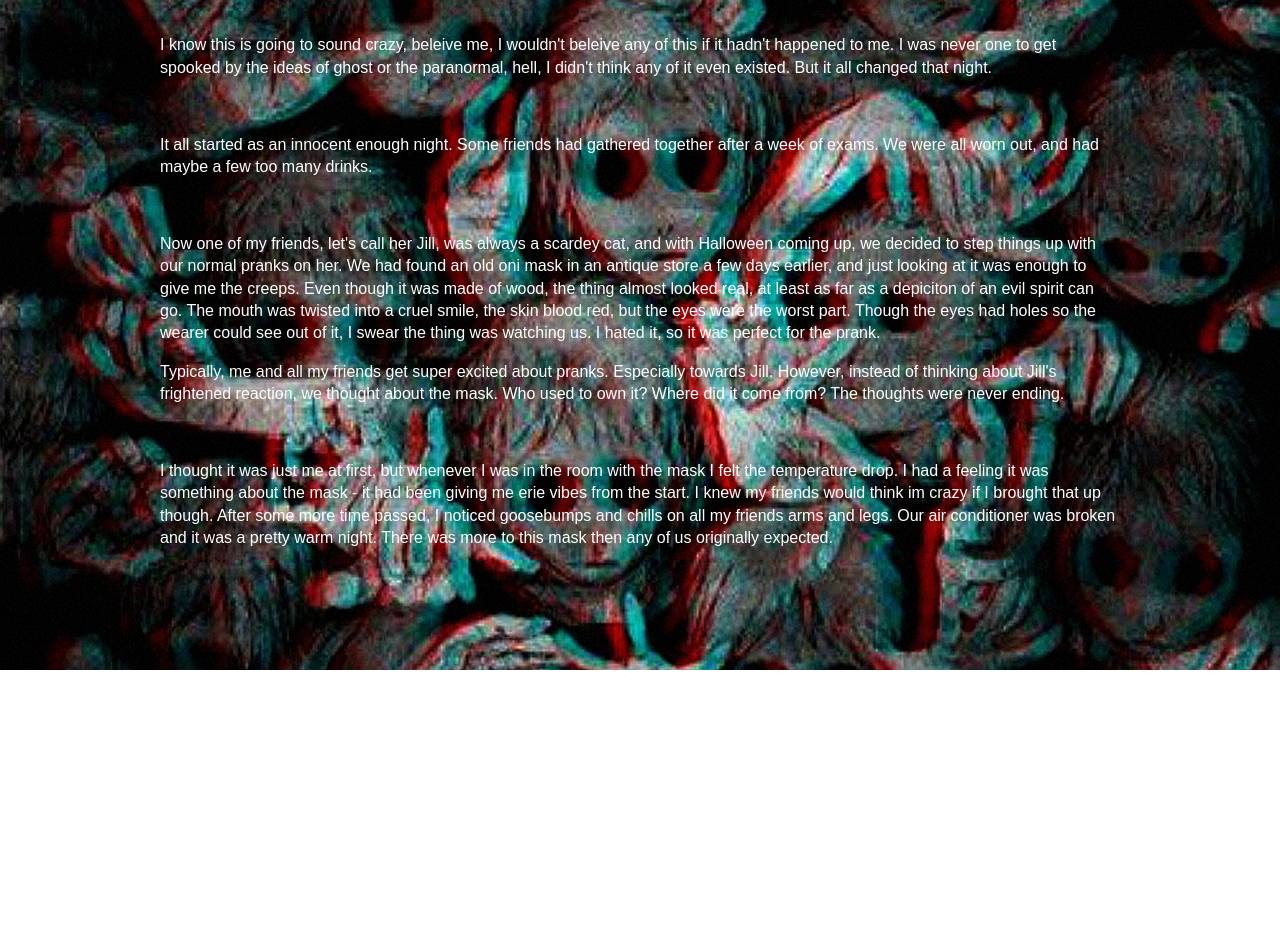
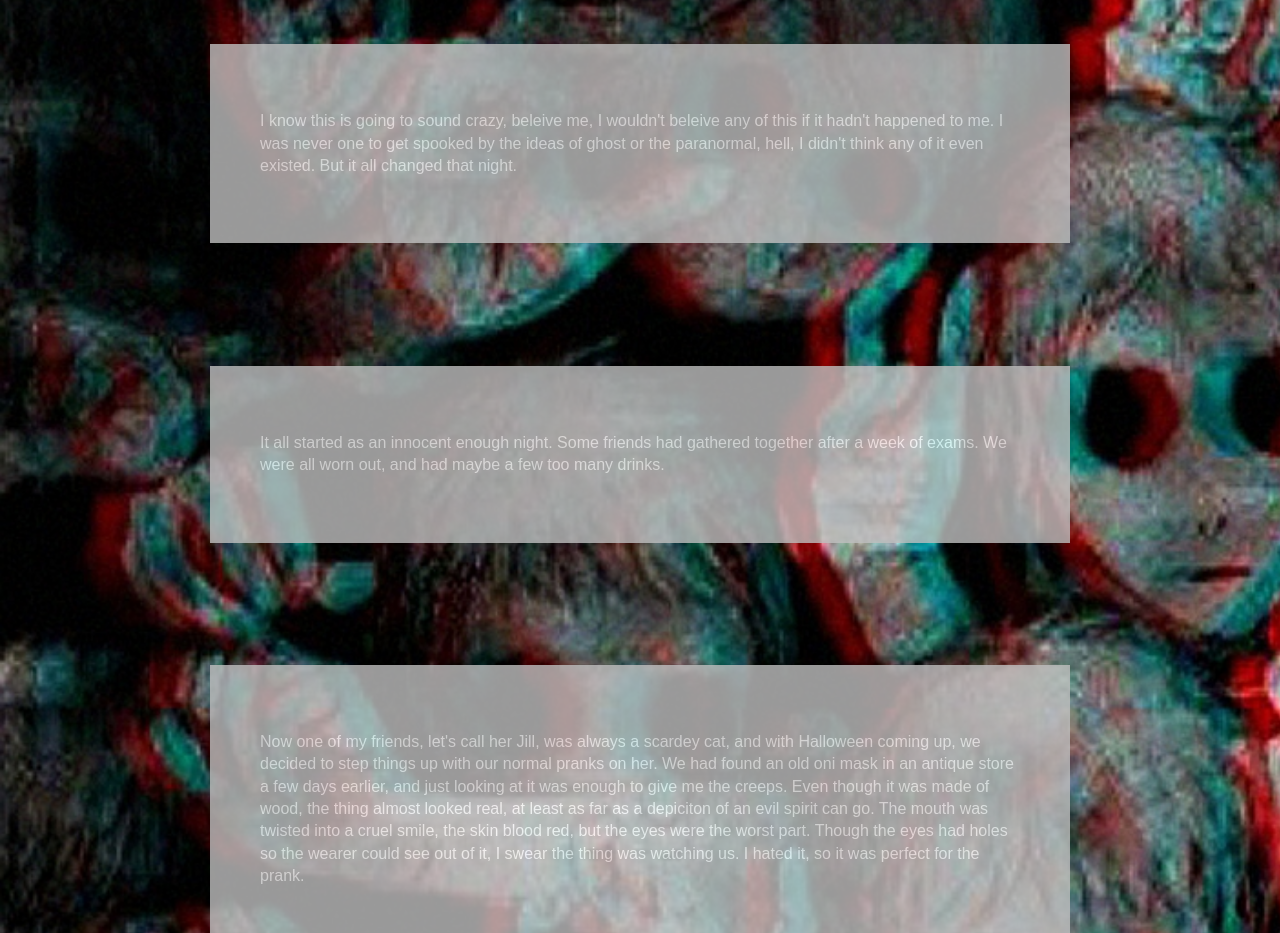
Before and after one commit to drwhich/Exquisite-Corpse, a plain HTML site: page index.html in a window 1280 px wide. Shown: the part 130-1063 px from the top of the page. Before the commit the page ends 800 px from the top, so only its background shows below. Drawn offline with nearby package versions, Linux system fonts and the light colour scheme.

Commit message:
Added fade in function

```diff
--- a/css/main.css
+++ b/css/main.css
@@ -127,7 +127,12 @@ h1, h2, h3 {
 }
 
 
-
+.fade{ /*controls fade in*/
+  margin: 50px;
+  padding: 50px;
+  background-color: rgb(192, 192, 192);
+  opacity: 0.8;
+}
 
 
 
--- a/index.html
+++ b/index.html
@@ -1,8 +1,11 @@
+    <!DOCTYPE html>
+<!DOCTYPE html>
+<html>
     <head>
         <meta charset="utf-8">
         <meta http-equiv="x-ua-compatible" content="ie=edge">
-        <title>Semantic Markup Boilerplate</title>
-        <title>Exquisite Corpse</title>
+        <title>The Mask</title>
+
         <meta name="description" content="Class demo of html5 boilerplate and html5 structure and semantics">
         <meta name="viewport" content="width=device-width, initial-scale=1">
 
@@ -10,6 +13,28 @@
         <link rel="stylesheet" href="css/main.css">
         <script src="js/vendor/modernizr-2.8.3.min.js"></script>
         <script src="https://code.jquery.com/jquery-1.10.2.js"></script> <!-- Fading in/out Jquery -->
+  <script src="https://ajax.googleapis.com/ajax/libs/jquery/1.7.1/jquery.min.js"></script>
+<script type="text/javascript"> /*Text box fade in on scroll*/
+
+$(window).on("load",function() {
+  $(window).scroll(function() {
+    $(".fade").each(function() {
+      /* Check the location of each desired element */
+      var objectBottom = $(this).offset().top + $(this).outerHeight();
+      var windowBottom = $(window).scrollTop() + $(window).innerHeight();
+
+      /* If the element is completely within bounds of the window, fade it in */
+      if (objectBottom < windowBottom) { //object comes into view (scrolling down)
+        if ($(this).css("opacity")==0) {$(this).fadeTo(500,0.8);}
+      } else { //object goes out of view (scrolling up)
+        if ($(this).css("opacity")==0.8) {$(this).fadeTo(500,0);}
+      }
+    });
+  }); $(window).scroll(); //invoke scroll-handler on page-load
+});
+</script>
+
+
     </head>
     <body>
     <body class="main">
@@ -20,6 +45,7 @@
         <!-- Add your site or application content here -->
 
         <main>
+        <div> <!--for main control of fade in-->
        <!--    <p><time datetime="2016-09-20T16:00-07:00" pubdate="pubdate">September 20th, 2016 4:00pm</time></p>
           <p>Hello world! This is HTML5 Boilerplate.</p> -->
         <h1>Exquisite Corpse</h1>
@@ -29,20 +55,25 @@
 
 
         <!-- Brady did this part -->
-  <p>I know this is going to sound crazy, beleive me, I wouldn't beleive any of this if it hadn't happened to me. I was never one to get spooked by the ideas of ghost or the paranormal, hell, I didn't think any of it even existed. But it all changed that night.</p>
+        <div class="fade">
+  <p>I know this is going to sound crazy, beleive me, I wouldn't beleive any of this if it hadn't happened to me. I was never one to get spooked by the ideas of ghost or the paranormal, hell, I didn't think any of it even existed. But it all changed that night.</p></div>
   <br>
-  <p>It all started as an innocent enough night. Some friends had gathered together after a week of exams. We were all worn out, and had maybe a few too many drinks.</p>
+  <div class="fade">
+  <p>It all started as an innocent enough night. Some friends had gathered together after a week of exams. We were all worn out, and had maybe a few too many drinks.</p> </div>
   <br>
-  <p>Now one of my friends, let's call her Jill, was always a scardey cat, and with Halloween coming up, we decided to step things up with our normal pranks on her. We had found an old oni mask in an antique store a few days earlier, and just looking at it was enough to give me the creeps. Even though it was made of wood, the thing almost looked real, at least as far as a depiciton of an evil spirit can go. The mouth was twisted into a cruel smile, the skin blood red, but the eyes were the worst part. Though the eyes had holes so the wearer could see out of it, I swear the thing was watching us. I hated it, so it was perfect for the prank.</p>
+   <div class="fade">
+  <p>Now one of my friends, let's call her Jill, was always a scardey cat, and with Halloween coming up, we decided to step things up with our normal pranks on her. We had found an old oni mask in an antique store a few days earlier, and just looking at it was enough to give me the creeps. Even though it was made of wood, the thing almost looked real, at least as far as a depiciton of an evil spirit can go. The mouth was twisted into a cruel smile, the skin blood red, but the eyes were the worst part. Though the eyes had holes so the wearer could see out of it, I swear the thing was watching us. I hated it, so it was perfect for the prank.</p></div>
 
 
         <!-- end brady stuff -->
 
         <!-- Eli -->
 <section class="Eli">
-  <p>Typically, me and all my friends get super excited about pranks. Especially towards Jill. However, instead of thinking about Jill's frightened reaction, we thought about the mask. Who used to own it? Where did it come from? The thoughts were never ending.</p>
+ <div class="fade">
+  <p>Typically, me and all my friends get super excited about pranks. Especially towards Jill. However, instead of thinking about Jill's frightened reaction, we thought about the mask. Who used to own it? Where did it come from? The thoughts were never ending.</p></div>
   <br>
-  <p>I thought it was just me at first, but whenever I was in the room with the mask I felt the temperature drop. I had a feeling it was something about the mask - it had been giving me erie vibes from the start. I knew my friends would think im crazy if I brought that up though. After some more time passed, I noticed goosebumps and chills on all my friends arms and legs. Our air conditioner was broken and it was a pretty warm night. There was more to this mask then any of us originally expected. </p>
+  <div class="fade">
+  <p>I thought it was just me at first, but whenever I was in the room with the mask I felt the temperature drop. I had a feeling it was something about the mask - it had been giving me erie vibes from the start. I knew my friends would think im crazy if I brought that up though. After some more time passed, I noticed goosebumps and chills on all my friends arms and legs. Our air conditioner was broken and it was a pretty warm night. There was more to this mask then any of us originally expected. </p></div>
 </section>
 
          <!--  <p>I wake up at night, and I hear a creak. </p>
@@ -56,56 +87,8 @@
             <figure><img class="toggle" src="img/boo.png" alt="boo" style="position: absolute; top: 125px; left: 100px;" class="boo-pic"></figure>
           </div> -->
 
-         <!--  <h3>abbreviations</h3>
-          <p>Welcome to the <abbr title="Technology Arts and Media">TAM</abbr></p>
-
-          <h2>definitions</h2>
-          <p>What is a <dfn>keytar</dfn>? Well some people define it as a "keyboard shaped like a guitar."</p>
-
-          <h3>figures and figcaptions</h3>
-          <figure>
-            <img src="source" alt="korg keytar" />
-            <figcaption>Caption for the figure</figcaption>
-          </figure>
-          <p>Lorem ipsum dolor sit amet, consectetur adipisicing elit. Eum <mark>cupiditate cum voluptatem repellat</mark> iusto similique quia id expedita rerum soluta nemo, modi nulla unde repellendus sequi in fugit nihil itaque.</p>
-          <p>Lorem <strong>ipsum dolor sit amet</strong>, consectetur adipisicing elit. <b>Quasi repudiandae<b> voluptate vero quo <em>nulla excepturi incidunt</em> ratione sunt. <i>In cum odio</i>, nostrum ex ipsa velit sint esse natus aliquid officiis.</p>
-
-          <h3>blockquote and cite</h3>
-          <blockquote cite="url of source">
-            <p>
-              <q>Be yourself everyone else is taken.</q>
-              <cite>Oscar Wilde</cite>
-            </p>
-          </blockquote>
-
-          <h3>details</h3>
-          <details>
-            <summary>summary</summary>
-            <p>Lorem ipsum dolor sit amet, consectetur adipisicing elit. Culpa eveniet dolores modi maiores, ad, voluptas vel, vitae quam obcaecati aliquid eum. Blanditiis quas rem facere ipsa magnam eaque aspernatur temporibus.</p>
-            <details>
-              <summary>summary</summary>
-              <p>Lorem ipsum dolor sit amet, consectetur adipisicing elit. Culpa eveniet dolores modi maiores, ad, voluptas vel, vitae quam obcaecati aliquid eum. Blanditiis quas rem facere ipsa magnam eaque aspernatur temporibus.</p>
-            </details>
-          </details>
-
-          <h3>code snippets</h3>
-          <code>
-            <pre>
-      &lt;p&gt;this is how you display code&lt;/p&gt;
-            </pre>
-          </code>
-
-        </main>
-
-        <footer>
-          <h3>site address</h3>
-          <address class="">
-            site by me
-          </address>
-@@ -76,7 +44,15 @@
- -->
-
-
+</main>
+</div>
 
         <script>
           $( "i:first" ).on('hover mouseover',function() {
```
